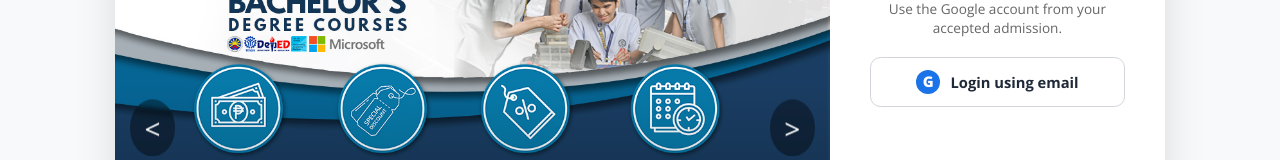
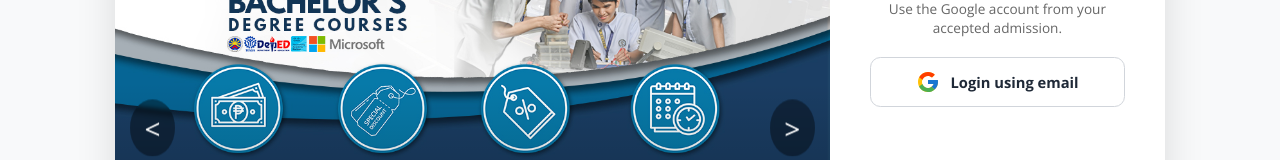
Before and after one commit to lyl3n3th/Capstone-Project, a React (Vite) app: page /student/login in a window 1280 px wide. Shown: the part 272-432 px from the top of the page. Built offline with nearby package versions, Linux system fonts and the light colour scheme; no server answers; the database is empty.

Commit message:
Use Google icon on student login

```diff
--- a/src/pages/student/StudentLogin.tsx
+++ b/src/pages/student/StudentLogin.tsx
@@ -1,5 +1,6 @@
 import { useEffect, useState } from "react";
 import { useNavigate } from "react-router-dom";
+import { FcGoogle } from "react-icons/fc";
 import slidelog from "../../assets/images/slidelog.jpg";
 import slidelog2 from "../../assets/images/slidelog2.jpg";
 import slidelog3 from "../../assets/images/slidelog3.jpg";
@@ -143,9 +144,7 @@ function StudentLogin() {
               disabled={isSubmitting || !isReady}
               onClick={handleGoogleLogin}
             >
-              <span className="google-login-icon" aria-hidden="true">
-                G
-              </span>
+              <FcGoogle className="google-login-icon" aria-hidden="true" />
               {isSubmitting ? "Redirecting..." : "Login using email"}
             </button>
             {isSubmitting && isSubmissionTakingLong && (
--- a/src/styles/student/student-login.css
+++ b/src/styles/student/student-login.css
@@ -635,14 +635,7 @@
 .student-login-page .google-login-icon {
   width: 24px;
   height: 24px;
-  border-radius: 999px;
-  display: inline-flex;
-  align-items: center;
-  justify-content: center;
-  color: #ffffff;
-  background: #1a73e8;
-  font-weight: 800;
-  line-height: 1;
+  flex: 0 0 24px;
 }
 
 .student-login-page .login-divider {
```
